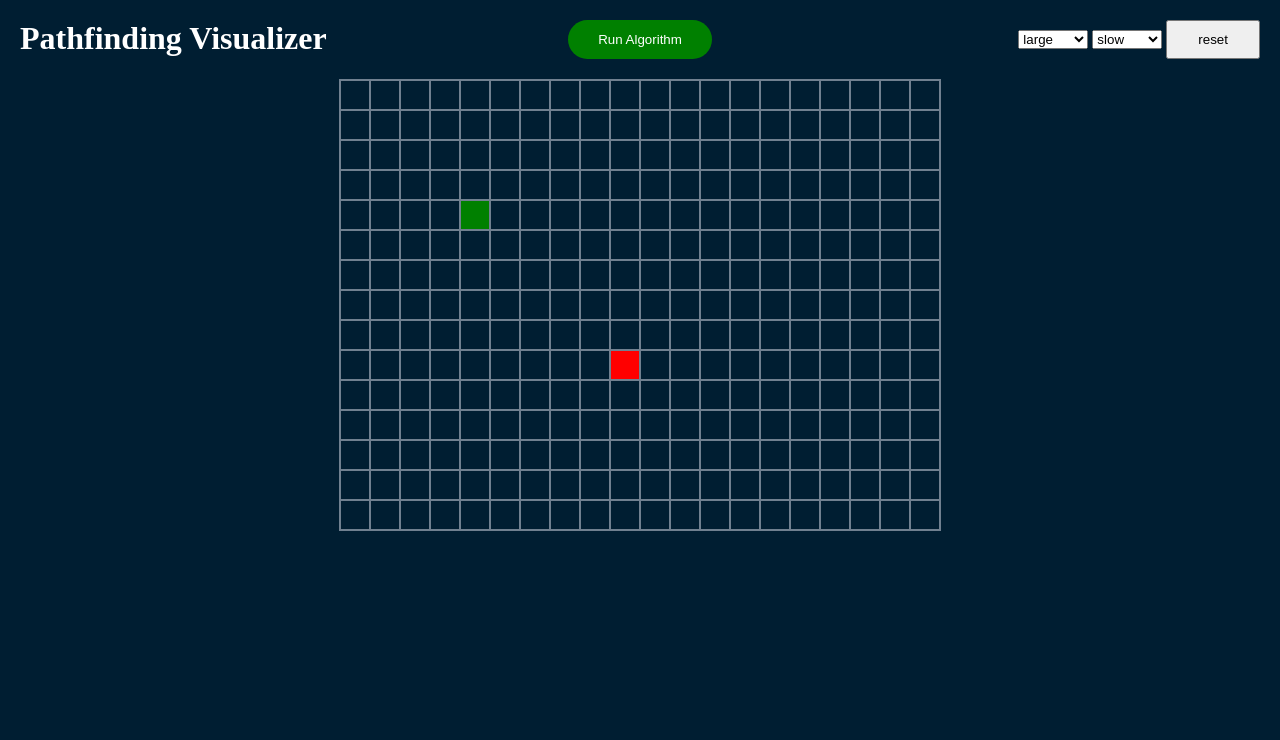
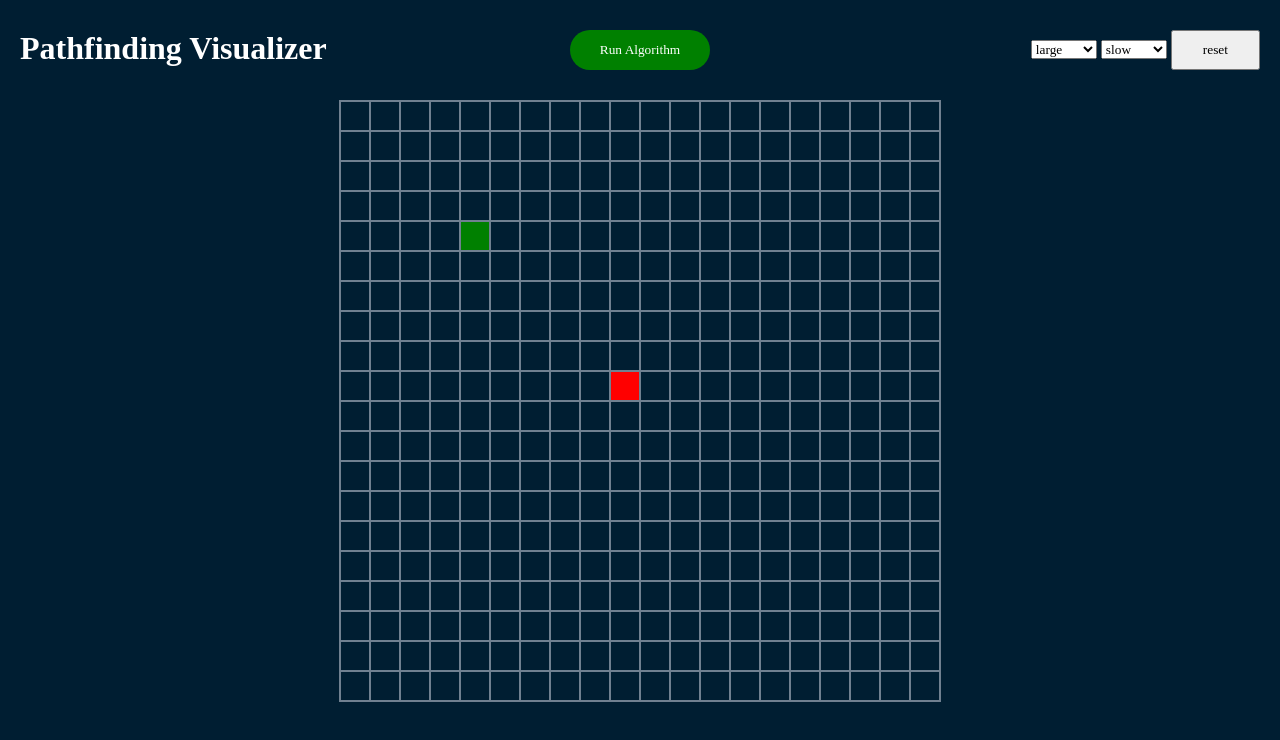
Before and after one commit to cheveuxdelin/pathfinding, a Svelte app: page / in a window 1280 px wide. Shown: the top 740 px of the page. Built offline with nearby package versions, Linux system fonts and the light colour scheme.

Commit message:
fixed layout and added font to buttons

```diff
--- a/src/App.svelte
+++ b/src/App.svelte
@@ -99,6 +99,7 @@
   }
 </script>
 
+<main>
   <HeaderComponent
     {isRunning}
     {runAlgorithm}
@@ -106,8 +107,6 @@
     bind:currentSize
     bind:currentSpeed
   />
-
-<main>
   <div class="grid">
     {#each grid as row, rowIndex (rowIndex)}
       <div class="row">
@@ -126,9 +125,16 @@
       </div>
     {/each}
   </div>
+  <div />
 </main>
 
 <style>
+  main {
+    height: 100vh;
+    display: grid;
+    grid-template-rows: 1fr auto 1fr;
+  }
+
   .grid {
     display: table;
     width: fit-content;
--- a/src/components/HeaderComponent.svelte
+++ b/src/components/HeaderComponent.svelte
@@ -31,12 +31,12 @@
 
 <style>
     header {
-        background-color: rgb(0, 30, 50);
         color: white;
         padding: 20px;
         display: grid;
         grid-template-columns: 1fr auto 1fr;
         place-content: center;
+        height: 100px;
     }
 
     button {
--- a/src/globals.css
+++ b/src/globals.css
@@ -1,6 +1,5 @@
 html {
     box-sizing: border-box;
-    font-family: Jetbrains Mono;
 }
 
 *,
@@ -8,6 +7,7 @@ html {
 *:after {
     box-sizing: inherit;
     margin: 0;
+    font-family: Jetbrains Mono;
 }
 
 body {
--- a/src/values/sizes.ts
+++ b/src/values/sizes.ts
@@ -4,11 +4,11 @@ const sizes = {
         m: 10,
     },
     medium: {
-        n: 12,
-        m: 25,
+        n: 15,
+        m: 15,
     },
     large: {
-        n: 15,
+        n: 20,
         m: 20,
     },
 };
```
Lines whose indentation alone changed are shown as unchanged.
